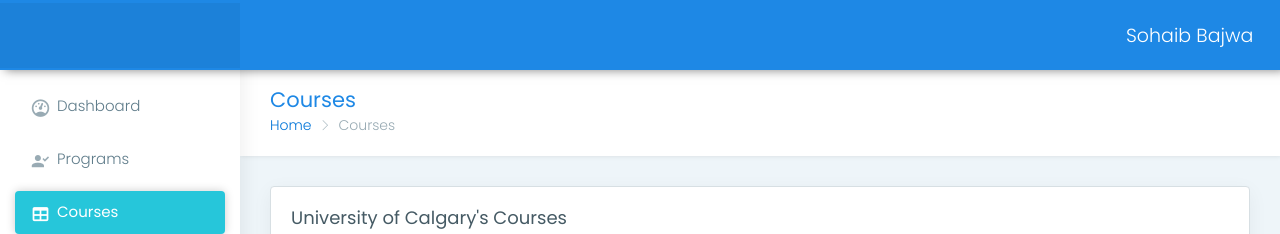
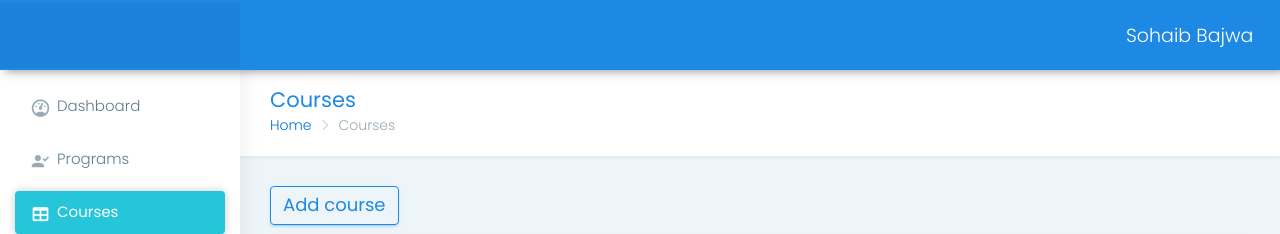
Before and after one commit to idenc/SENG300-coursepage, a Flask app: page /admin/courses in a window 1280 px wide. Shown: the top 234 px of the page. Run offline with Flask 2, Linux system fonts and the light colour scheme; data that the repository does not hold is empty; parts of the project's set-up code (start-up, migrations or seed data) failed here and were passed over; some libraries are stand-ins or nearby versions.

Commit message:
Allow to delete courses and moved course adding to the dashboard

```diff
--- a/main.py
+++ b/main.py
@@ -165,17 +165,50 @@ def add_course():
             error = "Problem creating course: " + str(e)
     return render_template('addcourse.html', dep_names=names, error=error)
 
-
+## APIs for admin-course page ##
 @app.route('/admin/courses', methods=['POST', 'GET'])
 def admin_course():
     conn = mysql.connect
     cur = conn.cursor()
+    error = None
     if request.method == 'POST':
 
-        if request.args.get("delete"):
-            # This will be finished later
-            date = None
-        elif request.args.get("update"):
+        if request.args.get("add"):                 # User adds a new course
+            cur.execute("SELECT * FROM department")
+            names = cur.fetchall()
+            error = None
+            course_title = request.form["new_course_title"]
+            course_title = request.form["new_course_title"]
+            course_description = request.form["new_course_description"]
+            course_year = request.form["new_course_year"]
+            course_department = request.form["new_course_dep"]
+            try:
+                query = f"INSERT INTO course (`crs_title`, `crs_description`, `crs_year`, `dep_code`)" \
+                        f" VALUES ('{course_title}', '{course_description}', {course_year}, {course_department})"
+                print(query)
+                cur.execute(query)
+                conn.commit()
+                error = "Success!"
+            except Exception as e:
+                error = "Problem creating course: " + str(e)
+
+        elif request.args.get("delete"):            # User deletes the course
+            data = None
+            jsonData = request.get_json()
+            course_id = jsonData["id"]
+            try:
+                delete_course_query(conn, cur, "antirequisite", "crs_code", course_id)
+                delete_course_query(conn, cur, "prerequisite", "crs_code", course_id)
+                delete_course_query(conn, cur, "program_requirements", "program_crs", course_id)
+                delete_course_query(conn, cur, "course", "crs_code", course_id)
+                data = {"success": "true"}
+            except Exception as e:
+                traceback.print_exc()
+                data = {"error": "Please try again."}
+            finally:
+                return json.dumps(data)
+
+        elif request.args.get("update"):            # User updates the course
             data = None
             jsonData = request.get_json()
             course_id = jsonData["id"]
@@ -183,8 +216,8 @@ def admin_course():
             description = jsonData["description"]
             year = jsonData["year"]
             dep_code = jsonData["dep_code"]
-            pre_reqs = jsonData["pre_reqs"]  # JSON array containing ids of prerequisite
-            anti_reqs = jsonData["anti_reqs"]  # JSON array containing ids of antirequisite
+            pre_reqs = jsonData["pre_reqs"]         # JSON array containing ids of prerequisite
+            anti_reqs = jsonData["anti_reqs"]       # JSON array containing ids of antirequisite
 
             try:
                 query = f"UPDATE course " \
@@ -200,7 +233,6 @@ def admin_course():
             except Exception as e:
                 traceback.print_exc()
                 data = {"error": 404}
-
             finally:
                 return json.dumps(data)
 
@@ -241,9 +273,16 @@ def admin_course():
         course["anti_reqs"] = antis
         data.append(course)
 
-    return render_template('admin-course.html', data=data, deps=deps)
+    return render_template('admin-course.html', data=data, deps=deps, error=error)
 
+## Delete a record in the given table ##
+def delete_course_query(conn, cur, table, para, id):
+    query = f"DELETE FROM {table} " \
+        f"WHERE `{para}` = {id}"
+    cur.execute(query)
+    conn.commit()
 
+## Update requirement ##
 def update_req(cur, conn, table, course_id, req_ids):
     col_name = None
     if table == "prerequisite":
@@ -251,10 +290,7 @@ def update_req(cur, conn, table, course_id, req_ids):
     else:
         col_name = "crs_anti"
 
-    query = f"DELETE FROM {table} " \
-        f"WHERE crs_code = {course_id}"
-    cur.execute(query)
-    conn.commit()
+    delete_course_query(cur, table, "crs_code", course_id)
 
     for req_id in req_ids:
         query = f"INSERT INTO {table} " \
@@ -263,7 +299,7 @@ def update_req(cur, conn, table, course_id, req_ids):
         cur.execute(query)
         conn.commit()
 
-
+## Get the course code along with its id in JSON ##
 def get_codes(courses):
     codes = []
     for c in courses:
--- /dev/null
+++ b/static/css/admin-course.css
@@ -0,0 +1,107 @@
+#loading  .modal-dialog{
+    display: table;
+    position: relative;
+    margin: 0 auto;
+    top: calc(50% - 24px);
+
+}
+
+
+#loading .modal-dialog .modal-content{
+    background-color: transparent;
+    border: none;
+}
+
+.card-signin {
+    --input-padding-x: 1.5rem;
+    --input-padding-y: .75rem;
+    border: 0;
+    border-radius: 1rem;
+    box-shadow: 0 0.5rem 1rem 0 rgba(0, 0, 0, 0.1);
+}
+
+.card-signin .card-title {
+    margin-bottom: 2rem;
+    font-weight: 300;
+    font-size: 1.5rem;
+}
+
+.card-signin .card-body {
+    padding: 2rem;
+}
+
+
+.form-signin {
+width: 100%;
+}
+
+.form-signin .btn {
+    font-size: 80%;
+    border-radius: 5rem;
+    letter-spacing: .1rem;
+    font-weight: bold;
+    padding: 1rem;
+    transition: all 0.2s;
+}
+
+.form-label-group {
+    position: relative;
+    margin-bottom: 1rem;
+}
+
+.form-label-group input, .form-label-group textarea {
+    height: auto;
+    border-radius: 2rem;
+}
+
+.form-label-group > input, .form-label-group textarea,
+.form-label-group > label {
+    padding: var(--input-padding-y) var(--input-padding-x);
+}
+
+.form-label-group > label {
+    position: absolute;
+    top: 0;
+    left: 0;
+    display: block;
+    width: 100%;
+    margin-bottom: 0;
+    /* Override default `<label>` margin */
+    line-height: 1.5;
+    color: #495057;
+    border: 1px solid transparent;
+    border-radius: .25rem;
+    transition: all .1s ease-in-out;
+}
+
+.form-label-group :not(#course_title) input::-webkit-input-placeholder {
+    color: transparent;
+}
+
+.form-label-group input:-ms-input-placeholder {
+    color: transparent;
+}
+
+.form-label-group input::-ms-input-placeholder {
+    color: transparent;
+}
+
+.form-label-group input::-moz-placeholder {
+    color: transparent;
+}
+
+.form-label-group :not(#course_title) input::placeholder {
+    color: transparent;
+}
+
+.form-label-group input:not(:placeholder-shown) {
+    padding-top: calc(var(--input-padding-y) + var(--input-padding-y) * (2 / 3));
+    padding-bottom: calc(var(--input-padding-y) / 3);
+}
+
+.form-label-group input:not(:placeholder-shown) ~ label {
+    padding-top: calc(var(--input-padding-y) / 3);
+    padding-bottom: calc(var(--input-padding-y) / 3);
+    font-size: 12px;
+    color: #777;
+}
--- a/static/script/admin-course.js
+++ b/static/script/admin-course.js
@@ -74,12 +74,16 @@ $(function(){
 
     });
 
-    // Event for delete button
+    // Save the current course if user clicks delete
     $(".courseDelete").on("click", function(){
-        var course = JSON.parse($(this).parents("tr").attr("data").replace(/\'/g, '\"'));
+        $("#errorDelete").text("");
+        var data = $(this).parents("tr").attr("data").replace(/\'/g, '\"');
+        var course = JSON.parse(data);
+        currentCourse = course;
     });
 
 
+    // Update changes event
     $("#saveChanges").click(function(){
         $("#loading").modal("show");
         // Process req and anti
@@ -119,6 +123,34 @@ $(function(){
         })
     });
 
+    // User accepts deleting the course
+    $("#acceptDeleteCourse").click(function(){
+        $("#loading").modal("show");
+        if (currentCourse != null){
+            $.ajax({
+                url: deleteURL,
+                data: JSON.stringify({"id" : currentCourse.id}),
+                type: 'POST',
+                contentType: 'application/json, charset=utf-8',
+                success: function(data){
+                    if (data.error){
+                        $("#errorDelete").text("Could not delete. Try again. Error: " + data.error)
+                        $("#loading").modal("hide");
+                    } else {
+                        $("#loading").modal("hide");
+                        $("#deleteCourse").modal("hide");
+                        window.location.href = mainURL;
+                    }
+
+                },
+                error: function( errorThrown ){
+                    $("#errorDelete").text("Could not delete. Try again. Error: " + errorThrown)
+                    $("#loading").modal("hide");
+                },
+            })
+        }
+    });
+
     $(document).on('show.bs.modal', '.modal', function (event) {
         var zIndex = 1040 + (10 * $('.modal:visible').length);
         $(this).css('z-index', zIndex);
--- a/templates/addcourse.html
+++ b/templates/addcourse.html
@@ -25,7 +25,7 @@
             <div class="card card-signin my-5">
                 <div class="card-body">
                     <h5 class="card-title text-center">Add a course</h5>
-                    <form class="form-signin" action="{{ url_for('add_course') }}" method="post">
+                    <form class="form-signin" action="{{ url_for('admin_course') }}" method="post">
 
                         <div class="form-label-group">
                             <input name="new_course_title" type="text" class="form-control" id="course_title"
--- a/templates/admin-course.html
+++ b/templates/admin-course.html
@@ -13,14 +13,14 @@
     <link rel="icon" type="image/png" sizes="16x16">
     <title>Courses</title>
     <!-- Tags input css -->
-
     <!-- Bootstrap Core CSS -->
     <link href="../static/plugins/boostrap/boostrap.min.css" rel="stylesheet">
     <!-- Custom CSS -->
     <link href="../static/css/admin.css" rel="stylesheet">
     <!-- You can change the theme colors from here -->
     <link href="../static/css/blue.css" id="theme" rel="stylesheet">
-
+    <link rel="stylesheet" href="../static/css/nice-select.css"/>
+    <link rel="stylesheet" href="../static/css/admin-course.css"/>
     <link rel="stylesheet" type="text/css" href="http://ajax.googleapis.com/ajax/libs/jqueryui/1/themes/flick/jquery-ui.css">
     <link href="../static/plugins/tagit/jquery.targit.css" rel="stylesheet" type="text/css">
 
@@ -144,6 +144,23 @@
                 <div class="row">
                     <!-- column -->
                     <div class="col-lg-12">
+
+                        <div class="row" style="margin-bottom: 15px">
+
+                            <!-- <div class="col-lg-3">
+                                <div class="input-group custom-search-form">
+                                    <input type="text" class="form-control" placeholder="Find courses">
+                                    <span class="input-group-btn">
+                                        <button class="btn btn-secondary mdi mdi-file-find" style="font-size: 20px" type="button"></button>
+                                    </span>
+
+                                </div>
+                            </div> -->
+
+                            <div class="col-lg-3">
+                                <button data-toggle="modal" data-target="#addCourse" class="btn btn-outline-info hidden-sm-down" style="font-size: 18px; font-family: 'Poppins', sans-serif" type="button">Add course</button>
+                            </div>
+                        </div>
                         <div class="card">
                             <div class="card-block">
                                 <h4 class="card-title">University of Calgary's Courses</h4>
@@ -167,8 +184,8 @@
                                                     <td>{{ d['code'] }}</td>
                                                     <td>{{ d['title'] }}</td>
                                                     <td>
-                                                        <i data-toggle="modal" style="cursor: pointer; color:green" class="courseEdit mdi mdi-grease-pencil"></i>
-                                                        <i style="display:none; cursor: pointer; color: red" class="courseDelete mdi mdi-delete"></i>
+                                                        <button data-toggle="modal" class="courseEdit btn btn-primary">Edit</button>
+                                                        <button data-toggle="modal" data-target="#deleteCourse" class="courseDelete btn btn-danger">Delete</button>
                                                     </td>
                                                 </tr>
 
@@ -199,7 +216,56 @@
         <!-- End Page wrapper  -->
         <!-- ============================================================== -->
     </div>
-    <!-- Modal -->
+    <!-- Add course -->
+    <div id="addCourse" class="modal fade" tabindex="-1" role="dialog" aria-labelledby="exampleModalCenterTitle" aria-hidden="true">
+            <div class="modal-dialog modal-dialog-centered" role="document">
+              <div class="modal-content">
+
+                    <div class="card card-signin my-5">
+                            <div class="card-body">
+                                <h5 class="card-title text-center">Add a course</h5>
+                                <form class="form-signin" action="/admin/courses?add=true" method="post">
+
+                                    <div class="form-label-group">
+                                        <input name="new_course_title" type="text" class="form-control" id="course_title" placeholder="New Course Title" required="" autofocus="">
+                                    </div>
+
+                                    <div class="form-label-group">
+                                        <textarea style="height: 20%" name="new_course_description" type="text" class="form-control" placeholder="New Course Description" required="" autofocus=""></textarea>
+                                    </div>
+
+                                    <label for="new_course_year">
+                                        <select name="new_course_year" style="display: none;">
+                                            <option selected="" disabled="">New Course Year</option>
+                                            <option value="1">1</option>
+                                            <option value="2">2</option>
+                                            <option value="3">3</option>
+                                            <option value="4">4</option>
+                                        </select><div class="nice-select" tabindex="0"><span class="current">New Course Year</span><ul class="list"><li data-value="New Course Year" class="option selected disabled">New Course Year</li><li data-value="1" class="option">1</li><li data-value="2" class="option">2</li><li data-value="3" class="option">3</li><li data-value="4" class="option">4</li></ul></div>
+                                    </label>
+
+                                    <label for="new_course_dep">
+                                        <select name="new_course_dep">
+                                            <option selected disabled>New Course Department</option>
+                                            {% for name in deps %}
+                                            <option value="{{ name[0] }}">{{ name[1] }}</option>
+                                            {% endfor %}
+                                        </select>
+                                    </label>
+                                    {% if error %}
+                                    <p>{{ error }}</p>
+                                    {% endif %}
+                                    <input class="btn btn-lg btn-primary btn-block text-uppercase" type="submit">
+                                </form>
+                                <div id="declineSession"></div>
+                            </div>
+                        </div>
+            </div>
+          </div>
+        </div>
+
+
+    <!-- Edit course -->
     <div id="courseDetail" class="modal fade" tabindex="-1" role="dialog" aria-labelledby="exampleModalCenterTitle" aria-hidden="true">
         <div class="modal-dialog modal-lg modal-dialog-centered" role="document">
           <div class="modal-content">
@@ -273,6 +339,31 @@
       </div>
     </div>
 
+    <!-- Delete course -->
+    <div id="deleteCourse" class="modal fade" tabindex="-1" role="dialog"
+        aria-hidden="true">
+        <div class="modal-dialog modal-lg modal-dialog-centered" role="document">
+            <div class="modal-content">
+                <div class="modal-header">
+                    <h5 class="modal-title" id="modalTitle">Confirm</h5>
+                    <button type="button" class="close" data-dismiss="modal" aria-label="Close">
+                        <span aria-hidden="true">&times;</span>
+                    </button>
+                </div>
+                <div class="modal-body">
+                    Are you sure you want to delete this course ?
+                    <div id="errorDelete" style="color: red"></div>
+                </div>
+                <div class="modal-footer">
+                    <button type="button" class="btn btn-secondary" data-dismiss="modal">Close</button>
+                    <button id="acceptDeleteCourse" type="button" class="btn btn-primary">Continue</button>
+                </div>
+            </div>
+        </div>
+    </div>
+    </div>
+
+
     <!--- Loading modal -->
     <div id="loading" class="modal fade bd-example-modal-lg" data-backdrop="static" data-keyboard="false" tabindex="-1">
         <div class="modal-dialog modal-sm">
@@ -282,18 +373,7 @@
         </div>
     </div>
     <style>
-    #loading  .modal-dialog{
-        display: table;
-        position: relative;
-        margin: 0 auto;
-        top: calc(50% - 24px);
 
-    }
-
-    #loading .modal-dialog .modal-content{
-        background-color: transparent;
-        border: none;
-    }
     </style>
 
     <!-- ============================================================== -->
@@ -323,6 +403,12 @@
     <!--Tags input -->
     <script src="../static/plugins/tagit/tagit.min.js"></script>
     <script src="../static/script/admin.custom.min.js"></script>
+    <script src="../static/script/jquery.nice-select.js"></script>
+    <script>
+        $(document).ready(function () {
+            $('select').niceSelect();
+        });
+    </script>
 </body>
 
 </html>
```
